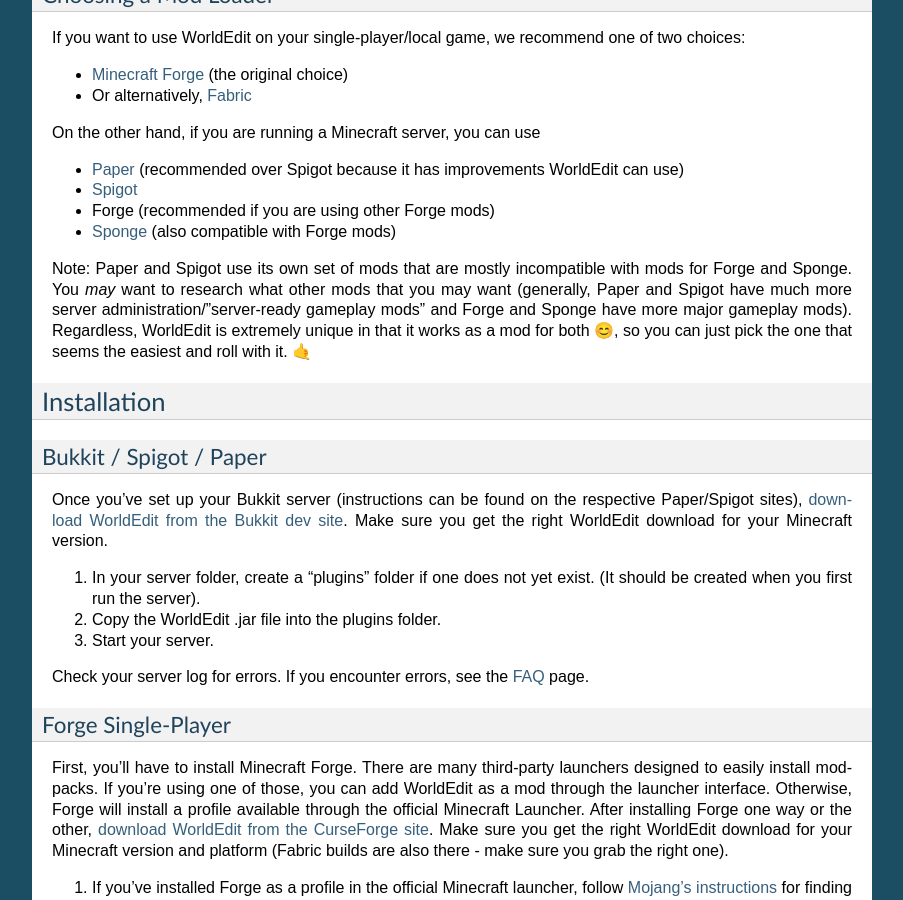
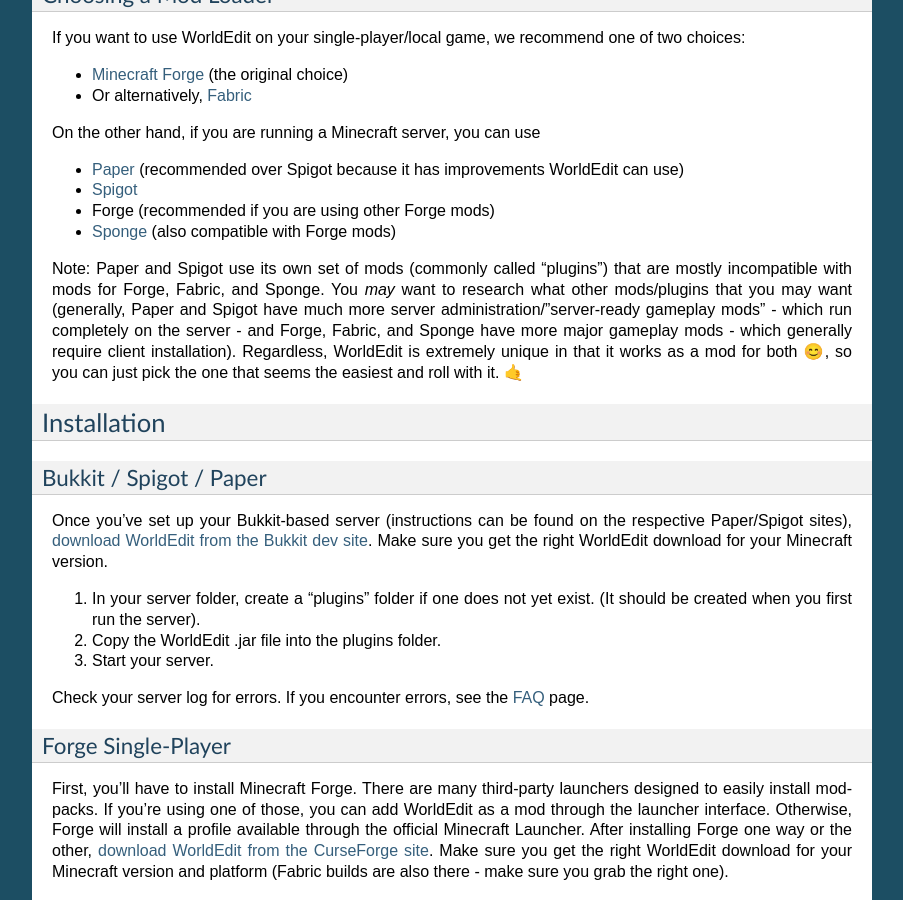
Before and after one commit to EngineHub/WorldEditDocs, a Sphinx documentation site: the page built from source/install.rst, in a window 1280 px wide and 900 px high, scrolled down 535 px. Shown: the whole window, without its empty margins (198-1101 px from the left). Built offline with Sphinx 7.4.7, drawn with Linux system fonts in a browser that asks for light colours.

Commit message:
Plugin terminology.

```diff
--- a/source/install.rst
+++ b/source/install.rst
@@ -30,7 +30,7 @@
 * Forge (recommended if you are using other Forge mods)
 * `Sponge <https://www.spongepowered.org/>`_ (also compatible with Forge mods)
 
-Note: Paper and Spigot use its own set of mods that are mostly incompatible with mods for Forge and Sponge. You *may* want to research what other mods that you may want (generally, Paper and Spigot have much more server administration/"server-ready gameplay mods" and Forge and Sponge have more major gameplay mods). Regardless, WorldEdit is extremely unique in that it works as a mod for both 😊, so you can just pick the one that seems the easiest and roll with it. 🤙
+Note: Paper and Spigot use its own set of mods (commonly called "plugins") that are mostly incompatible with mods for Forge, Fabric, and Sponge. You *may* want to research what other mods/plugins that you may want (generally, Paper and Spigot have much more server administration/"server-ready gameplay mods" - which run completely on the server - and Forge, Fabric, and Sponge have more major gameplay mods - which generally require client installation). Regardless, WorldEdit is extremely unique in that it works as a mod for both 😊, so you can just pick the one that seems the easiest and roll with it. 🤙
 
 Installation
 =============
@@ -38,7 +38,7 @@
 Bukkit / Spigot / Paper
 ~~~~~~~~~~~~~~~~~~~~~~~
 
-Once you've set up your Bukkit server (instructions can be found on the respective Paper/Spigot sites), `download WorldEdit from the Bukkit dev site <http://dev.bukkit.org/bukkit-plugins/worldedit/>`_. Make sure you get the right WorldEdit download for your Minecraft version.
+Once you've set up your Bukkit-based server (instructions can be found on the respective Paper/Spigot sites), `download WorldEdit from the Bukkit dev site <http://dev.bukkit.org/bukkit-plugins/worldedit/>`_. Make sure you get the right WorldEdit download for your Minecraft version.
 
 1. In your server folder, create a "plugins" folder if one does not yet exist. (It should be created when you first run the server).
 2. Copy the WorldEdit .jar file into the plugins folder.
```
